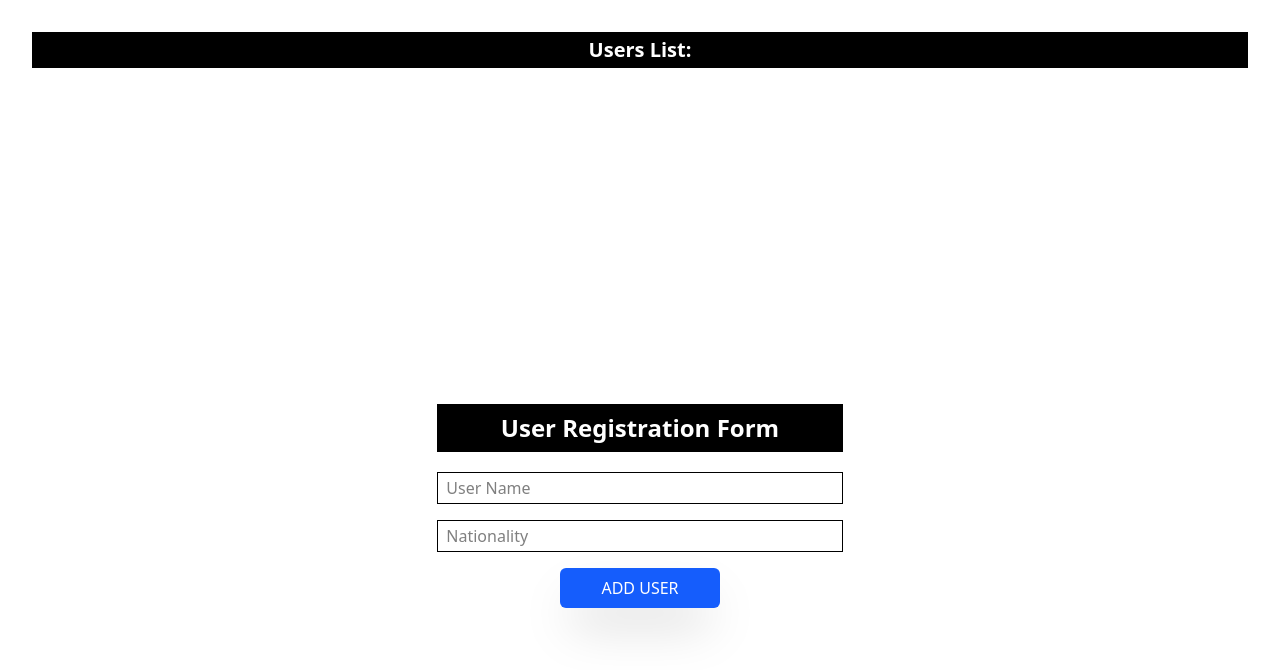
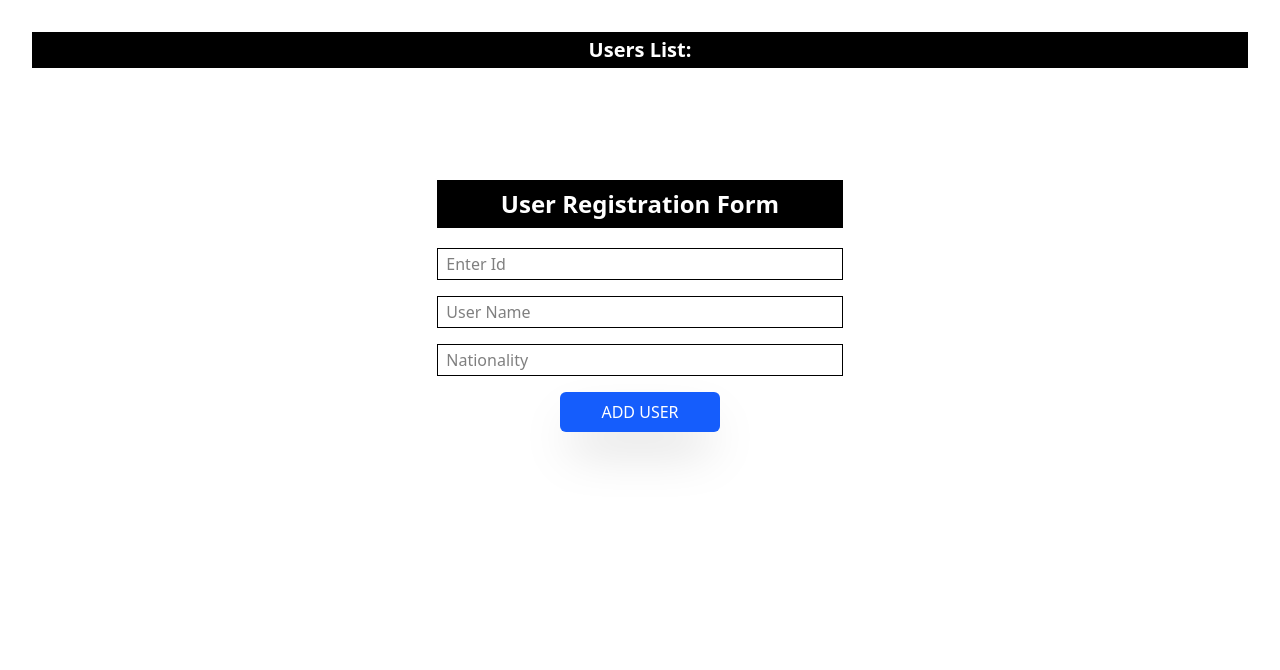
Before and after one commit to Fahad-Javed20/lec_22, a React (Vite) app: page / in a window 1280 px wide. Shown: the top 670 px of the page. Built offline with nearby package versions, Linux system fonts and the light colour scheme.

Commit message:
make chnages

```diff
--- a/src/App.tsx
+++ b/src/App.tsx
@@ -1,31 +1,34 @@
-
-import { useState } from 'react'
-import './App.css'
-import UserForm from './components/UserForm'
-import UserList from './components/UserList'
-import type { UserType } from './types/UserType'
+import { useState } from "react";
+import "./App.css";
+import UserForm from "./components/UserForm";
+import UserList from "./components/UserList";
+import type { UserType } from "./types/UserType";
 
 function App() {
-  const [users,setUsers] = useState<UserType[]>([])
+  const [users, setUsers] = useState<UserType[]>([]);
 
-  const addUser = (user:UserType)=>{
-    setUsers((prev)=>[...prev,user])
-  }
+  const addUser = (user: UserType) => {
+    setUsers((prev) => [...prev, user]);
+  };
   return (
     <>
-    <div className='flex flex-col gap-42'>
+        <h1 className=" text-white bg-black py-1 font-semibold text-xl">
+          Users List:
+        </h1>
+      <div className="flex flex-col">
+        <div>
+          {users.map((user) => (
+            <UserList user={user} key={user.id} />
+          ))}
+        </div>
 
-<h1 className=" text-white bg-black py-1 font-semibold text-xl">Users List:</h1>
-<div>
-{users.map((user)=>(
- <UserList user = {user} key={user.id}/>
-))}
+        <div className="mt-28">
 
-</div>
-      <UserForm onAddUser = {addUser} />
-    </div>
+        <UserForm onAddUser={addUser} />
+        </div>
+      </div>
     </>
-  )
+  );
 }
 
-export default App
+export default App;
--- a/src/components/UserForm.tsx
+++ b/src/components/UserForm.tsx
@@ -2,20 +2,21 @@ import { useState } from "react";
 import type { UserType } from "../types/UserType";
 
 interface UserFormProps {
-
-    onAddUser:(user:UserType) =>void;
+  onAddUser: (user: UserType) => void;
 }
 
-const UserForm = ({onAddUser}:UserFormProps) => {
-  const [userName, setUserName] = useState<string>("");
+const UserForm = ({ onAddUser }: UserFormProps) => {
+  const [username, setUserName] = useState<string>("");
   const [nationality, setNationality] = useState<string>("");
+  const [id, setId] = useState<number>();
 
-
-  const handelSubmit = (event) =>{
+  const handelSubmit = (event: { preventDefault: () => void }) => {
     event.preventDefault();
-
-
-  }
+    onAddUser({ username, nationality, id: 0 });
+    setUserName("");
+    setNationality("");
+    setId(0);
+  };
 
   return (
     <div className="flex justify-center">
@@ -26,12 +27,21 @@ const UserForm = ({onAddUser}:UserFormProps) => {
           </h1>
           <div className="flex gap-4 flex-col mt-5">
             <input
+              onChange={(e) => setId(Number(e.target.value))}
+              className="border h-8 px-2"
+              type="number"
+              name=""
+              id=""
+              value={id}
+              placeholder="Enter Id"
+            />
+            <input
               onChange={(e) => setUserName(e.target.value)}
               className="border h-8 px-2"
               type="text"
               name=""
               id=""
-              value={userName}
+              value={username}
               placeholder="User Name"
             />
             <input
@@ -44,7 +54,11 @@ const UserForm = ({onAddUser}:UserFormProps) => {
               placeholder="Nationality"
             />
           </div>
-          <button className="bg-blue-600 text-white py-2 mt-4 px-4 w-40 rounded-md shadow-2xl " type="submit">
+          <button
+            onClick={() => onAddUser}
+            className="bg-blue-600 text-white py-2 mt-4 px-4 w-40 rounded-md shadow-2xl "
+            type="submit"
+          >
             ADD USER
           </button>
         </form>
--- a/src/components/UserList.tsx
+++ b/src/components/UserList.tsx
@@ -1,20 +1,16 @@
-import type { UserType } from "../types/UserType"
+import type { UserType } from "../types/UserType";
 
 interface UserListProps {
-    user:UserType;
+  user: UserType;
 }
-const UserList = ({user}:UserListProps) => {
-
+const UserList = ({ user }: UserListProps) => {
   return (
-    <div className="flex justify-center">
-
-    <div>
+      <div className="grid grid-cols-3 mt-5">
         <p>{user.id}</p>
         <p>{user.username}</p>
         <p>{user.nationality}</p>
-    </div>
-    </div>
-  )
-}
+      </div>
+  );
+};
 
-export default UserList
+export default UserList;
```
